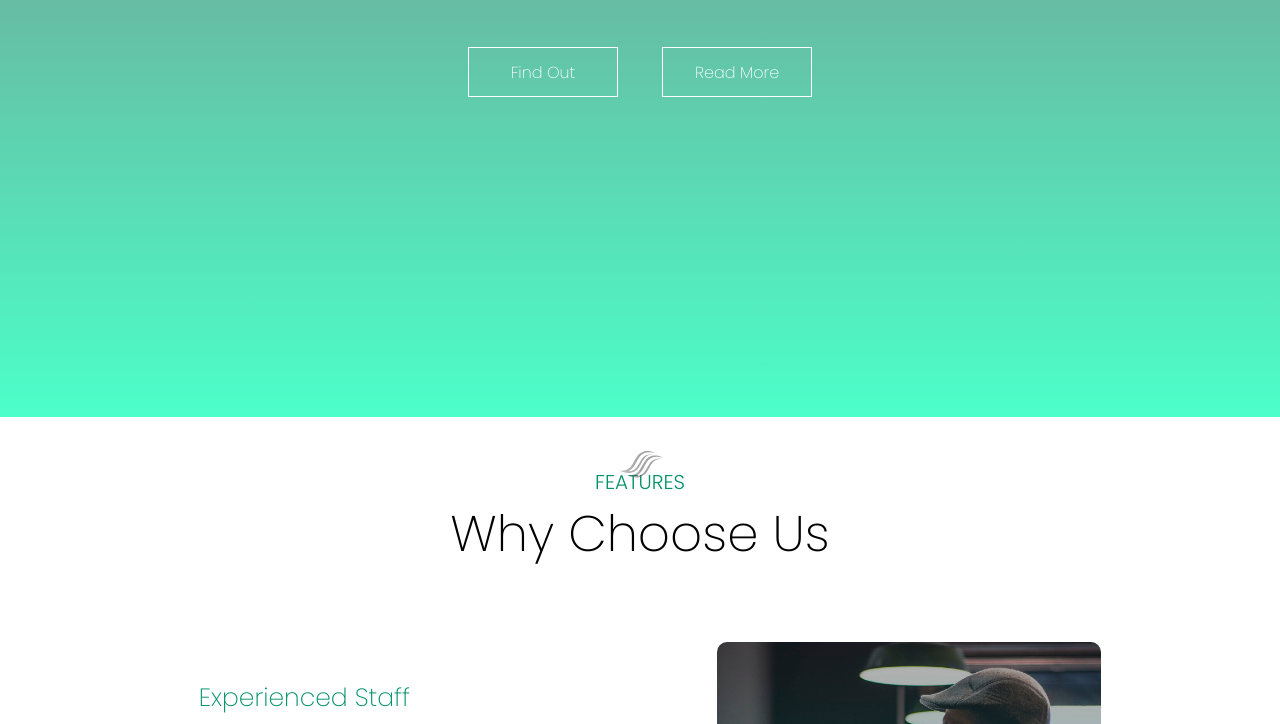
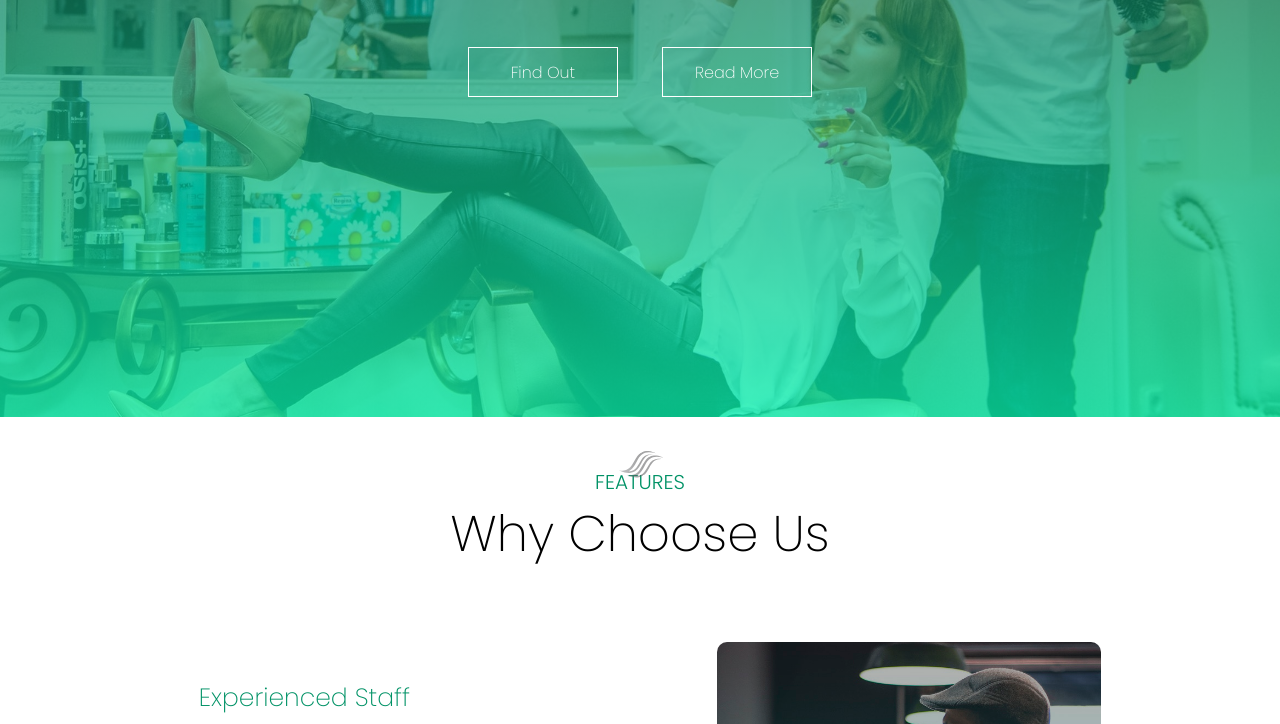
Before and after one commit to v1t2m3/project_base, a plain HTML site: page index.html in a window 1280 px wide. Shown: the part 383-1107 px from the top of the page. Drawn offline with nearby package versions, Linux system fonts and the light colour scheme; the site is published under a folder, as on GitHub Pages, so addresses that start at the root find nothing.

Commit message:
fix not load pic

```diff
--- a/project_base.css
+++ b/project_base.css
@@ -13,7 +13,7 @@ header {
       z-index: 99;
       width: 100%;
       height: 100vh;
-      background-image: url(/images/banner.jpg);
+      background-image: url(./images/banner.jpg);
       background-position: center center;
       background-size: cover;
       background-repeat: no-repeat;
```
